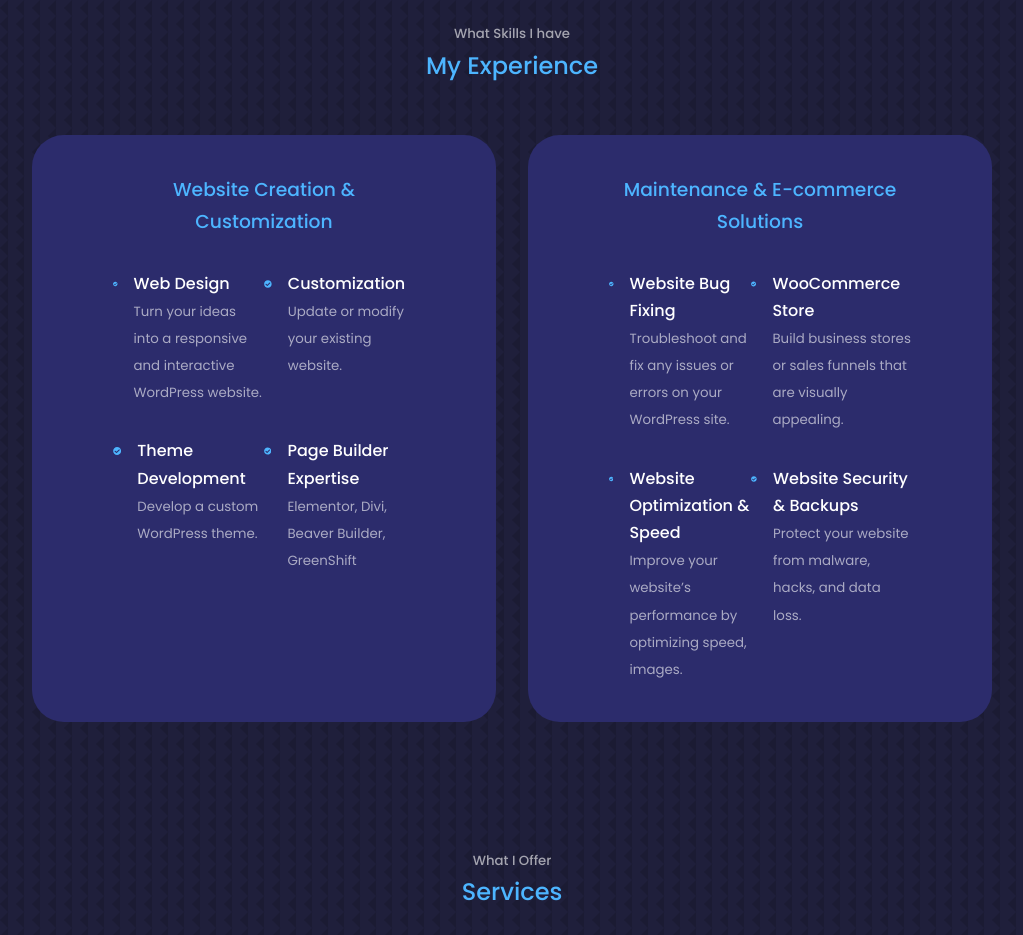
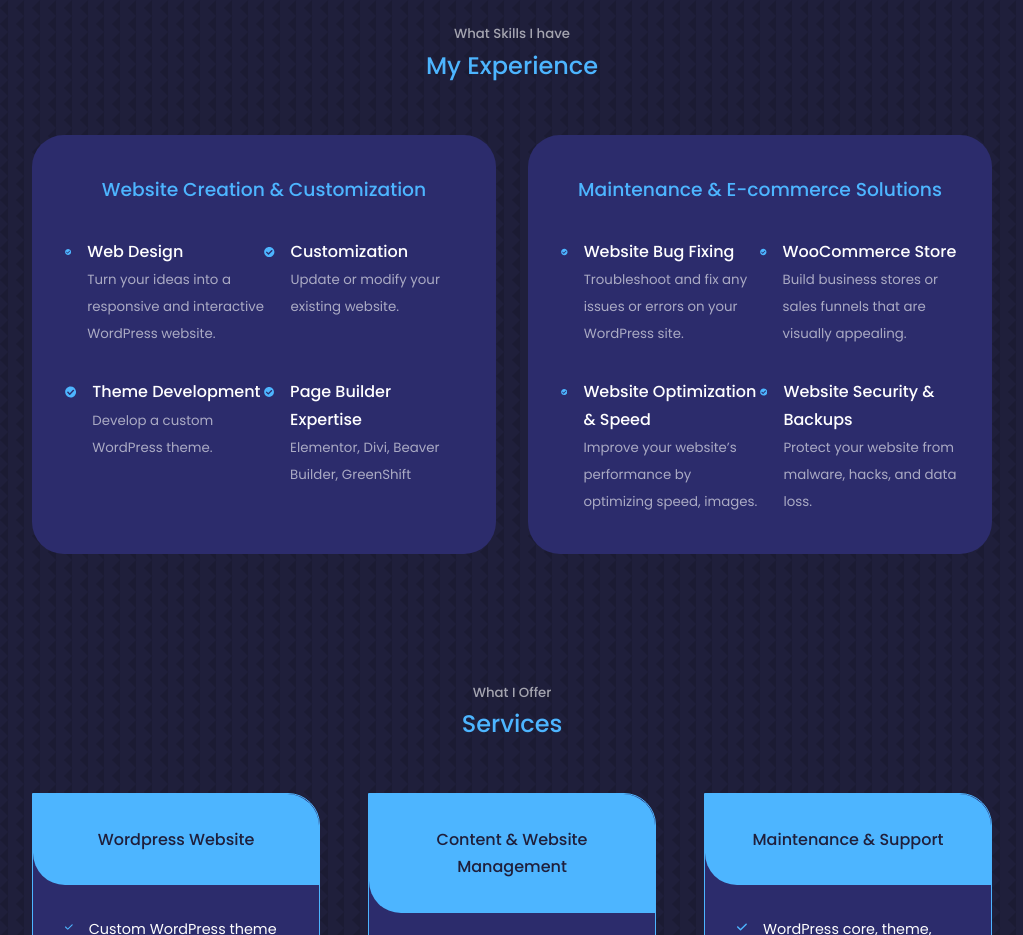
Before and after one commit to Akin19/Portfolio_developer, a React (Vite) app: page / in a window 1280 px wide. Shown: the part 1600-2535 px from the top of the page, without its empty margins (128-1151 px from the left). Built offline with nearby package versions, Linux system fonts and the light colour scheme.

Commit message:
Updated components and added padding

```diff
--- a/src/Components/Experience/Experience.css
+++ b/src/Components/Experience/Experience.css
@@ -6,7 +6,7 @@
 
 .experience_container > div {
   background: var(--color-bg-varient);
-  padding: 2.4rem 5rem;
+  padding: 2.4rem 2rem;
   border-radius: 2rem;
   border: 1px solid transparent;
   transition: var(--transition);
```
